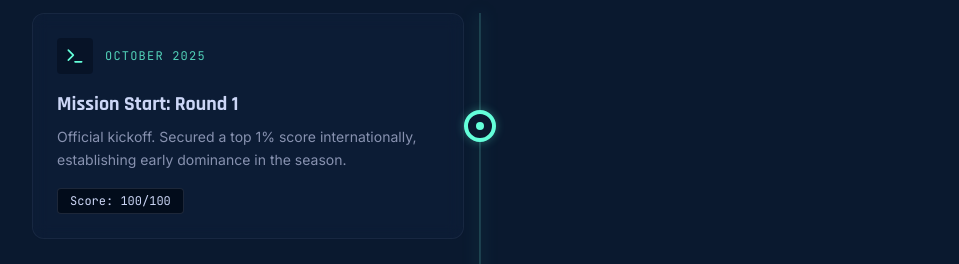
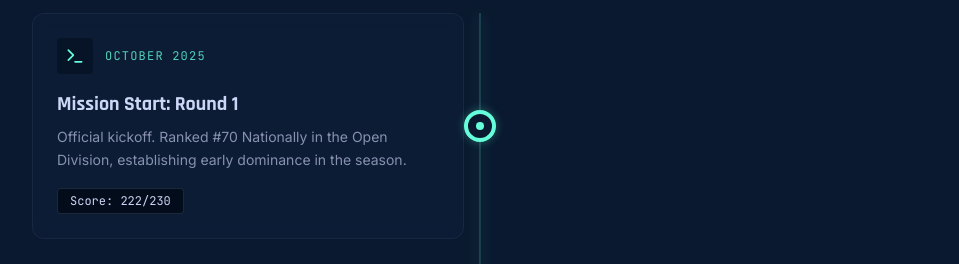
Before and after one commit to brodie10/jagscyber, a React (Vite) app: page / in a window 1280 px wide. Shown: the part 1680-1944 px from the top of the page, without its empty margins (160-1119 px from the left). Built offline with nearby package versions, Linux system fonts and the light colour scheme.

Commit message:
updated october

```diff
--- a/src/components/Roadmap.jsx
+++ b/src/components/Roadmap.jsx
@@ -6,10 +6,10 @@ const milestones = [
     {
         title: "Mission Start: Round 1",
         date: "October 2025",
-        description: "Official kickoff. Secured a top 1% score internationally, establishing early dominance in the season.",
+        description: "Official kickoff. Ranked #70 Nationally in the Open Division, establishing early dominance in the season.",
         icon: Terminal,
         status: "completed",
-        stats: "Score: 100/100"
+        stats: "Score: 222/230"
     },
     {
         title: "Round 2: Escalation",
```
